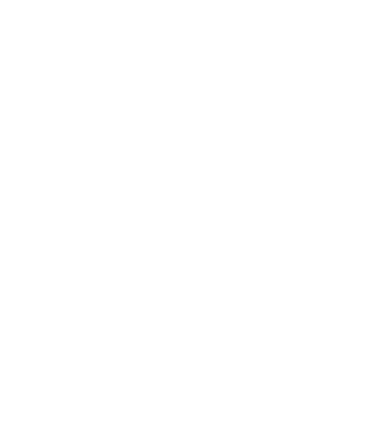
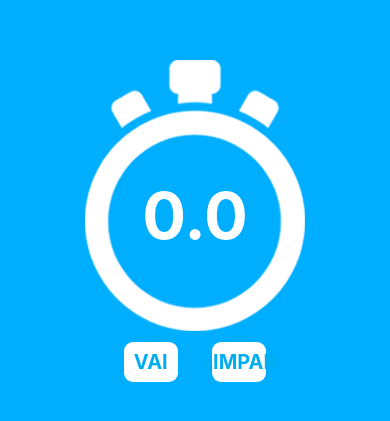
Before and after one commit to Ohodrax/react-native-course, a React Native app: screen / in a window 390 px wide. Shown: the part 191-612 px from the top of the page. Built offline with nearby package versions, Linux system fonts and the light colour scheme.

Commit message:
Aula 22 - App Cronometro

```diff
--- a/App.js
+++ b/App.js
@@ -1,12 +1,86 @@
 import React, { Component } from "react";
-import { View, Text, StyleSheet } from 'react-native';
+import { View, Text, StyleSheet, Image, TouchableOpacity } from 'react-native';
 
 export default class App extends Component{
+
+  constructor(props) {
+    super(props);
+
+    this.state = {
+      numero: 0,
+      botao: 'VAI',
+      ultimo: null
+    }
+
+    // variavel do timer do relogio
+    this.timer = null;
+
+    this.vai = this.vai.bind(this);
+    this.limpar = this.limpar.bind(this);
+  }
+
+  vai(){
+    if (this.timer != null) {
+
+      //Aqui vai parar o timer
+      clearInterval(this.timer);
+      this.timer = null;
+
+      this.setState({
+        botao: 'VAI'
+      })
+
+    } else {
+
+      //Começa girar o timer
+      this.timer = setInterval(() => {
+        this.setState({
+          numero: this.state.numero + 0.1,
+          botao: 'PARAR'
+        })
+      }, 100);
+
+    }
+
+  }
+
+  limpar(){
+    if (this.timer != null) {
+      clearInterval(this.timer);
+      this.timer = null;
+
+      this.setState({
+        ultimo: this.state.numero,
+        numero: 0,
+        botao: 'VAI'
+      })
+    }
+  }
 
   render(){
     return(
       <View style={styles.container}>
+        <Image source={require('./assets/cronometro.png')} style={styles.cronometro}/>
 
+        <Text style={styles.timer}>{this.state.numero.toFixed(1)}</Text>
+
+        <View style={styles.btnArea}>
+
+          <TouchableOpacity style={styles.btn} onPress={this.vai}>
+            <Text style={styles.btnTexto}>{this.state.botao}</Text>
+          </TouchableOpacity>
+
+          <TouchableOpacity style={styles.btn} onPress={this.limpar}>
+            <Text style={styles.btnTexto}>LIMPAR</Text>
+          </TouchableOpacity>
+
+        </View>
+
+        <View style={styles.areaUltima}>
+          <Text style={styles.textoCorrida}>
+            { this.state.ultimo > 0 ? `Ultimo tempo: ${this.state.ultimo.toFixed(2)}s` : "" }
+          </Text>
+        </View>
       </View>
     );
   }
@@ -16,5 +90,41 @@
 const styles = StyleSheet.create({
   container: {
     flex: 1,
+    justifyContent: 'center',
+    alignItems: 'center',
+    backgroundColor: '#00aeff'
   },
+  timer: {
+    marginTop: -160,
+    color: '#fff',
+    fontSize: 65,
+    fontWeight: 'bold'
+  },
+  btnArea: {
+    flexDirection: 'row',
+    marginTop: 70,
+    height: 40
+  },
+  btn: {
+    flex: 1,
+    justifyContent: 'center',
+    alignItems: 'center',
+    backgroundColor: '#fff',
+    height: 40,
+    margin: 17,
+    borderRadius: 9
+  },
+  btnTexto: {
+    fontSize: 20,
+    fontWeight: 'bold',
+    color: '#00aeef'
+  },
+  areaUltima: {
+    marginTop: 40,
+  },
+  textoCorrida: {
+    fontSize: 25,
+    fontStyle: 'italic',
+    color: '#fff'
+  }
 })
```
